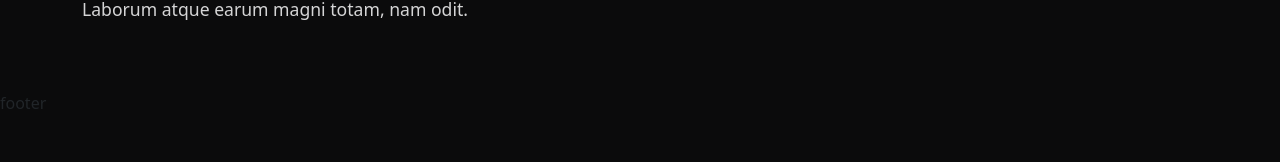
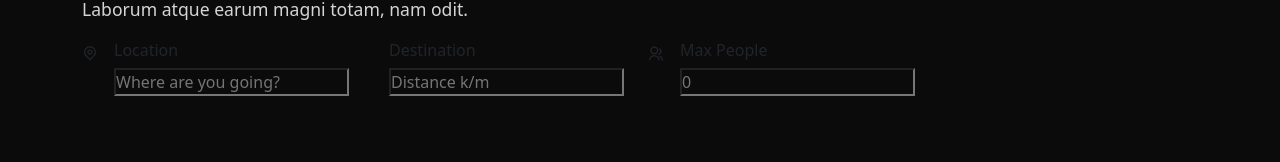
Before and after one commit to SachiniDeSilva/TravelMe, a React (Create React App) app: page /home in a window 1280 px wide. Shown: the part 562-724 px from the top of the page. Built offline with nearby package versions, Linux system fonts and the light colour scheme.

Commit message:
Create serchbar

```diff
--- a/src/pages/Home.jsx
+++ b/src/pages/Home.jsx
@@ -6,6 +6,8 @@
 import video1 from '../assets/hero.mp4';
 import world from '../assets/OIP.jpg'
 import Subtitle from '../shared/Subtitle';
+
+import SearchBar from '../shared/SearchBar';
 const Home = () => {
   return <>
   <section>
@@ -38,6 +40,7 @@
           <img src={image2}alt="" />
         </div>
         </Col>
+        <SearchBar/>
       </Row>
     </Container>
   </section>
--- /dev/null
+++ b/src/shared/SearchBar.jsx
@@ -0,0 +1,39 @@
+import React from 'react'
+import './search-bar.css';
+import {Col, Form, FormGroup} from 'reactstrap';
+function SearchBar() {
+  return (
+   <Col lg='12'>
+    <div className="search_bar">
+        <Form className='d-flex align-items-center gap-4'>
+            <FormGroup className='d-flex gap-3 form_group form_group-fast '>
+                <span><i className='ri-map-pin-line'></i></span>
+                <div>
+                    <h6>Location</h6>
+                    <input type="text" placeholder='Where are you going?'/>
+                </div>
+            </FormGroup>
+
+            <FormGroup className='d-flex gap-3 form_group form_group-fast '>
+                <span><i className='ri-map-time-line'></i></span>
+                <div>
+                    <h6>Destination</h6>
+                    <input type="number" placeholder='Distance k/m'/>
+                </div>
+            </FormGroup>
+
+
+            <FormGroup className='d-flex gap-3 form_group form_group-last '>
+                <span><i className='ri-group-line'></i></span>
+                <div>
+                    <h6>Max People</h6>
+                    <input type="number" placeholder='0'/>
+                </div>
+            </FormGroup>
+        </Form>
+    </div>
+   </Col>
+  )
+}
+
+export default SearchBar
```
Also changed, not shown: src/shared/search-bar.css (added).
